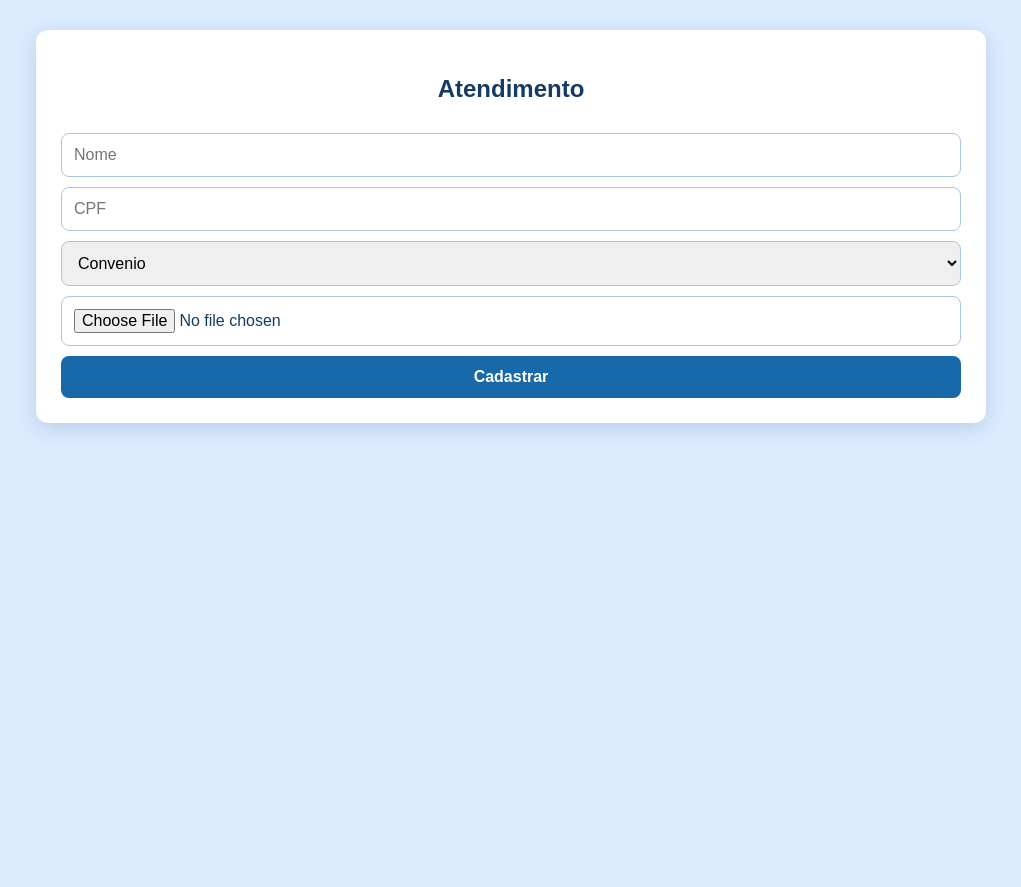
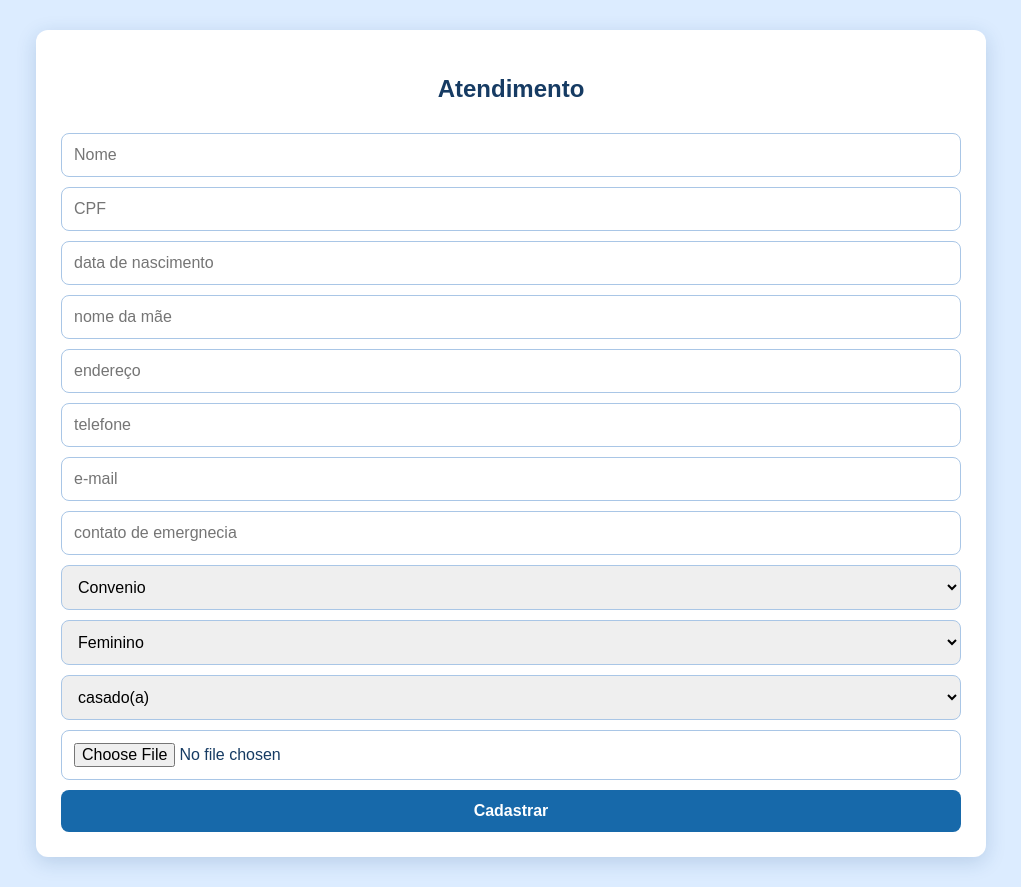
Before and after one commit to Emilylima2/sentinela, a website: page frontend/atendimento.html in a window 1280 px wide. Shown: the whole page, without its empty margins (129-1150 px from the left). Before the commit the page ends 800 px from the top, so only its background shows below. Drawn offline with Linux system fonts and the light colour scheme.

Commit message:
Update atendimento.html

```diff
--- a/frontend/atendimento.html
+++ b/frontend/atendimento.html
@@ -7,10 +7,30 @@
 
 <input id="nome" placeholder="Nome">
 <input id="cpf" placeholder="CPF">
-
+<input id="data de nascimento" placeholder="data de nascimento">
+  <input id="Nome da mae" placeholder="nome da mãe">
+   <input id="endereco" placeholder="endereço">
+   <input id="telefone" placeholder="telefone">
+   <input id="email" placeholder="e-mail">
+   <input id="contato de emergencia" placeholder="contato de emergnecia">
 <select id="tipo">
   <option>Convenio</option>
   <option>Particular</option>
+
+</select>
+
+<select id="sexo">
+  <option>Feminino</option>
+  <option>Masculino</option>
+
+</select>
+
+  <select id="estado civil">
+  <option>casado(a)</option>
+  <option>solteiro(a)</option>
+  <option>viuvo(a)</option>
+  <option>divorciado(a)</option>
+
 </select>
 
 <input type="file" id="foto">
@@ -26,7 +46,15 @@ function cadastrar(){
   body: JSON.stringify({
     nome: nome.value,
     cpf: cpf.value,
-    tipo: tipo.value
+    datadenascimento: datadenascimento.value,
+    nomedamae: nomedamae.value,
+    endereço: endereco.value,
+    telefone: telefone.value,
+    email: email.value,
+    contatodeemergencia: contatodeemergencia.value,
+    tipo: tipo.value,
+    sexo: sexo.value,
+    estadocivil: estadocivil.value
   })
  });
  alert("Paciente enviado para triagem");
```
